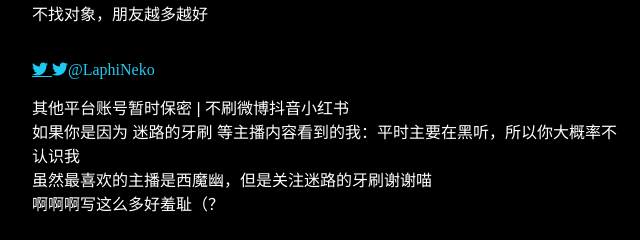
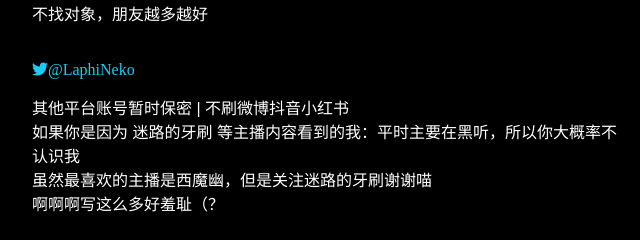
Before and after one commit to LaphiNeko/LaphiNeko.github.io, a plain HTML site: page index.html in a window 1280 px wide. Shown: the part 515-755 px from the top of the page, 308-948 px from the left. Drawn offline with Linux system fonts and the light colour scheme.

Commit message:
Update index.html

```diff
--- a/index.html
+++ b/index.html
@@ -73,7 +73,7 @@
             <br>不找对象，朋友越多越好
             <br><br><br>
         <link rel="stylesheet" href="https://cdnjs.cloudflare.com/ajax/libs/font-awesome/5.15.4/css/all.min.css">
-        <a class="fab fa-twitter" href="https://twitter.com/LaphiNeko">
+        <a href="https://twitter.com/LaphiNeko">
         <i class="fab fa-twitter">@LaphiNeko</i>
         </a>
         <p>其他平台账号暂时保密 | 不刷微博抖音小红书
```
